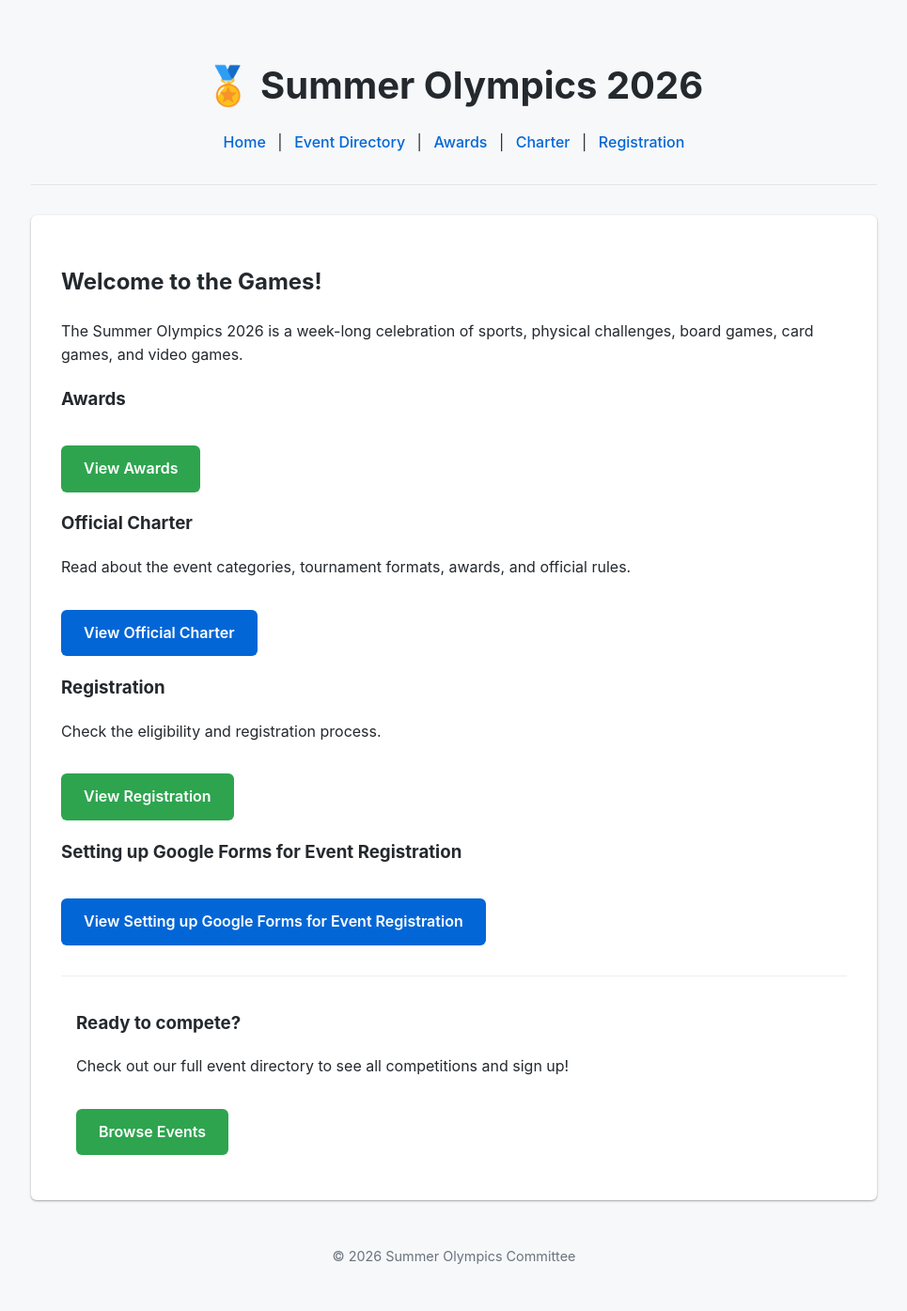
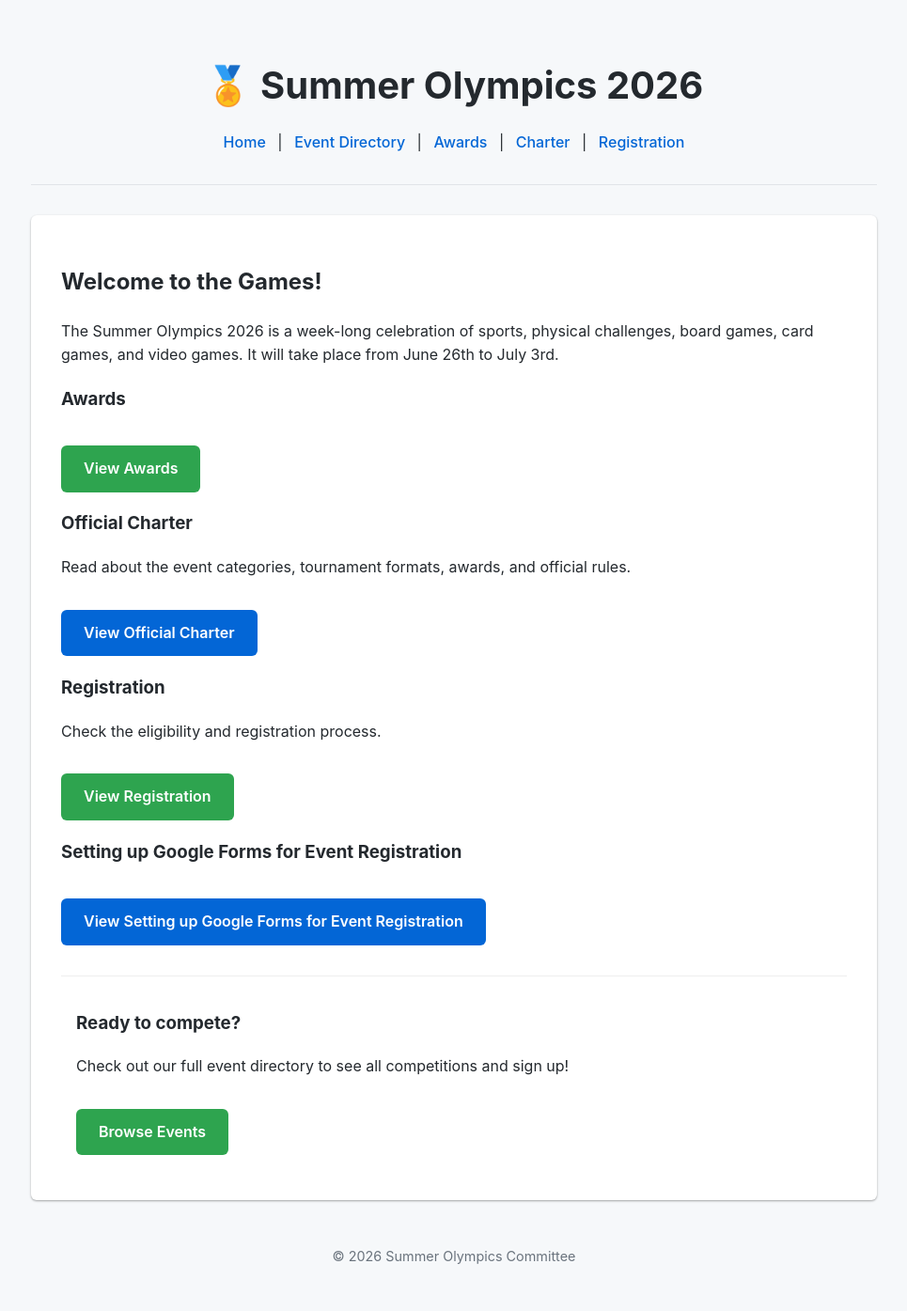
Before and after one commit to Unloosed/summer-olympics-2026, a Jekyll site: the page built from docs/index.html, in a window 1280 px wide. Shown: the whole page at 94% size, without its empty margins (157-1122 px from the left). Built offline with Jekyll 4.4.1, drawn with Linux system fonts in a browser that asks for light colours.

Commit message:
Update index.html

```diff
--- a/docs/index.html
+++ b/docs/index.html
@@ -2,27 +2,36 @@
 title: Home
 layout: default
 ---
+
 <h2>Welcome to the Games!</h2>
 <p>
-  The Summer Olympics 2026 is a week-long celebration of sports, physical
-  challenges, board games, card games, and video games.
+    The Summer Olympics 2026 is a week-long celebration of sports, physical
+    challenges, board games, card games, and video games. It will take place
+    from June 26th to July 3rd.
 </p>
 
 <div class="featured-events">
-  {% assign sorted_pages = site.pages | sort: "title" %}
-  {% for p in sorted_pages %}
-    {% if p.name contains ".md" and p.url != page.url and p.title and p.title != "Home" and p.title != "Events" %}
-      <h3>{{ p.title }}</h3>
-      {% if p.description %}
-        <p>{{ p.description }}</p>
-      {% endif %}
-      <a href="{{ p.url | relative_url }}" class="cta-button{% capture secondary %}{% cycle '',' secondary' %}{% endcapture %}{{ secondary }}">View {{ p.title }}</a>
+    {% assign sorted_pages = site.pages | sort: "title" %} {% for p in
+    sorted_pages %} {% if p.name contains ".md" and p.url != page.url and
+    p.title and p.title != "Home" and p.title != "Events" %}
+    <h3>{{ p.title }}</h3>
+    {% if p.description %}
+    <p>{{ p.description }}</p>
     {% endif %}
-  {% endfor %}
+    <a
+        href="{{ p.url | relative_url }}"
+        class="cta-button{% capture secondary %}{% cycle '',' secondary' %}{% endcapture %}{{ secondary }}"
+        >View {{ p.title }}</a
+    >
+    {% endif %} {% endfor %}
 </div>
 
-<div style="margin-top: 2rem; padding: 1rem; border-top: 1px solid #eee;">
+<div style="margin-top: 2rem; padding: 1rem; border-top: 1px solid #eee">
     <h3>Ready to compete?</h3>
-    <p>Check out our full event directory to see all competitions and sign up!</p>
-    <a href="{{ '/events/index.html' | relative_url }}" class="cta-button">Browse Events</a>
+    <p>
+        Check out our full event directory to see all competitions and sign up!
+    </p>
+    <a href="{{ '/events/index.html' | relative_url }}" class="cta-button"
+        >Browse Events</a
+    >
 </div>
```
